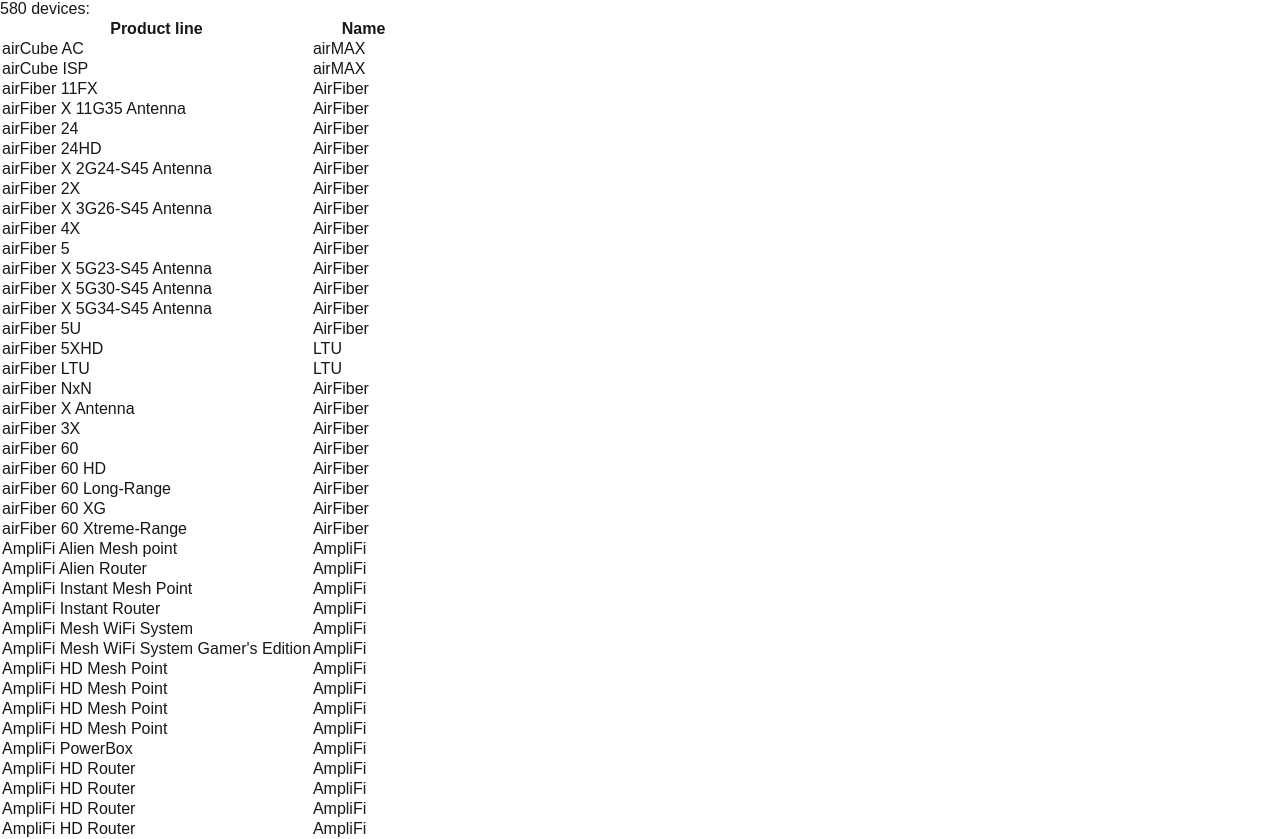
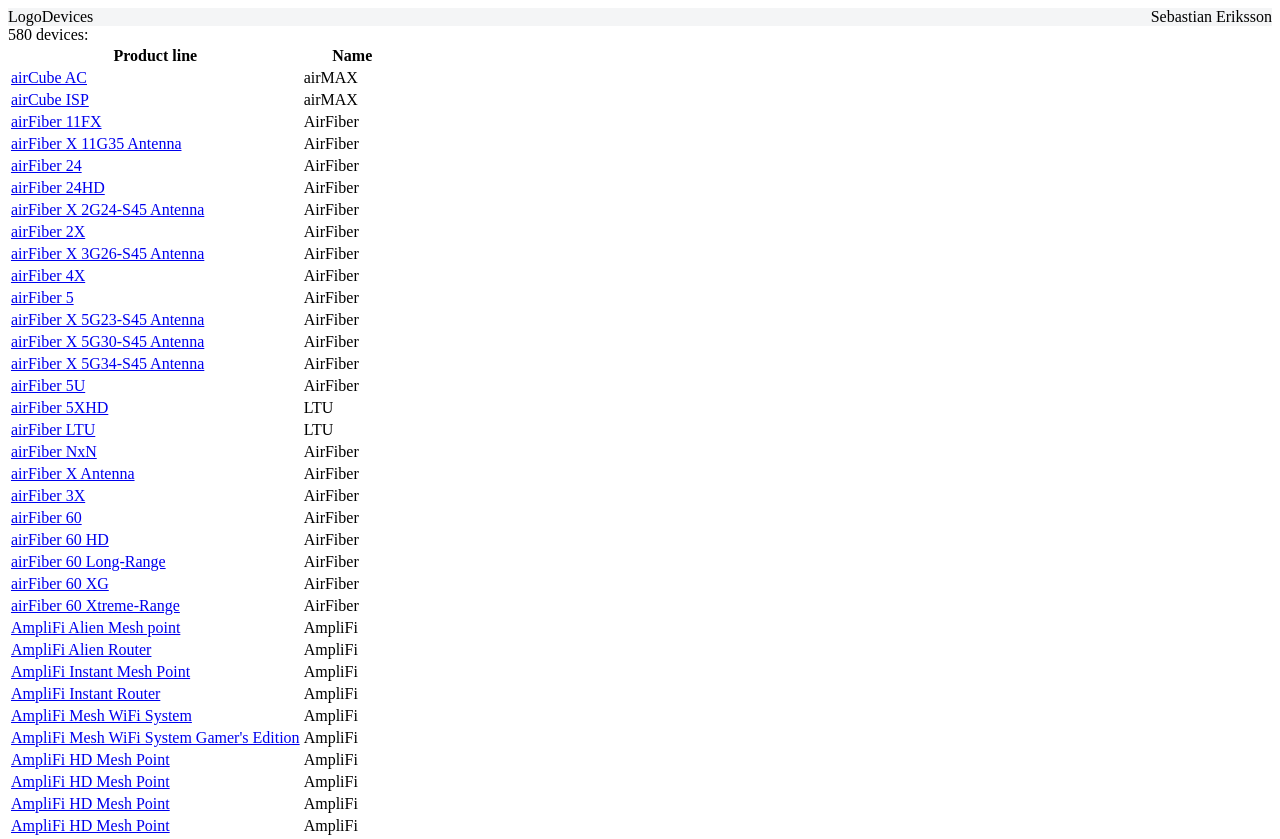
Before and after one commit to seberik/productivity-tool, a Next.js app: page / in a window 1280 px wide. Shown: the top 839 px of the page. Built offline with nearby package versions, Linux system fonts and the light colour scheme.

Commit message:
feat: add basic site header

```diff
--- a/app/layout.tsx
+++ b/app/layout.tsx
@@ -1,4 +1,4 @@
-import "./globals.css";
+import { SiteHeader } from "@/components/SiteHeader/SiteHeader";
 
 export default function RootLayout({
   children,
@@ -8,6 +8,7 @@
   return (
     <html lang="en">
       <body>
+        <SiteHeader />
         {children}
       </body>
     </html>
--- /dev/null
+++ b/components/SiteHeader/SiteHeader.module.scss
@@ -0,0 +1,11 @@
+.container {
+  padding: var(--base-unit);
+  background-color: rgba(244, 245, 246);
+  display: flex;
+  justify-content: space-between;
+}
+
+.brand {
+  display: flex;
+  gap: var(--base-unit);
+}
--- /dev/null
+++ b/components/SiteHeader/SiteHeader.tsx
@@ -0,0 +1,13 @@
+import styles from "./SiteHeader.module.scss";
+
+export function SiteHeader() {
+  return (
+    <header className={styles.container}>
+      <div className={styles.brand}>
+        <div className={styles.logo}>Logo</div>
+        <div className={styles.title}>Devices</div>
+      </div>
+      <div className={styles.author}>Sebastian Eriksson</div>
+    </header>
+  );
+}
```
Also changed, not shown: components/SiteHeader/index.ts (added), components/SiteHeader/logo.svg (added).
